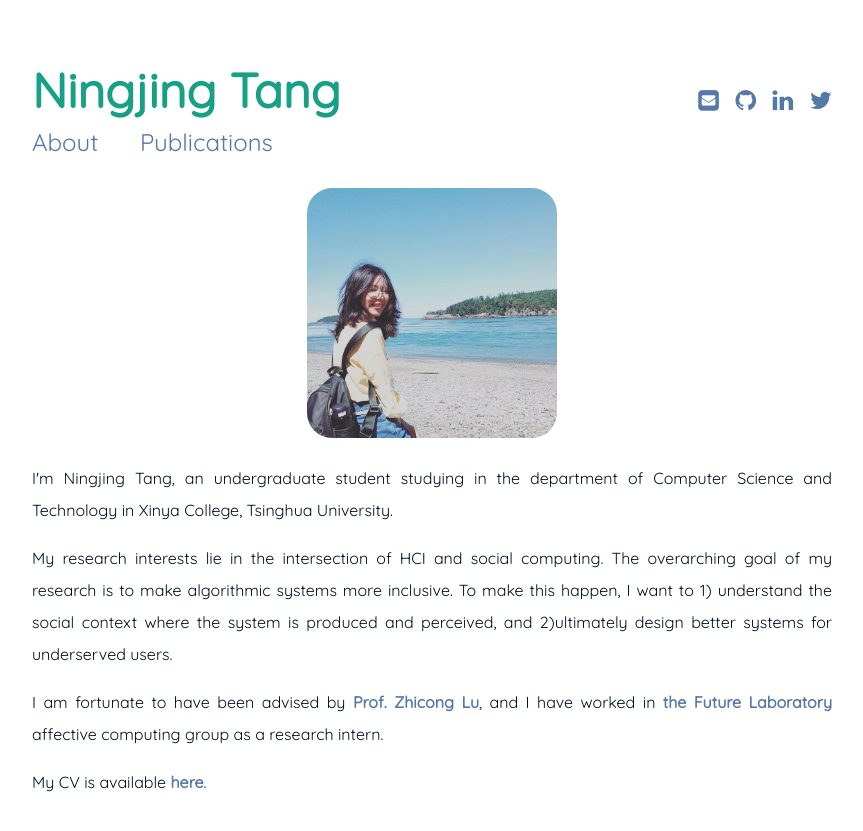
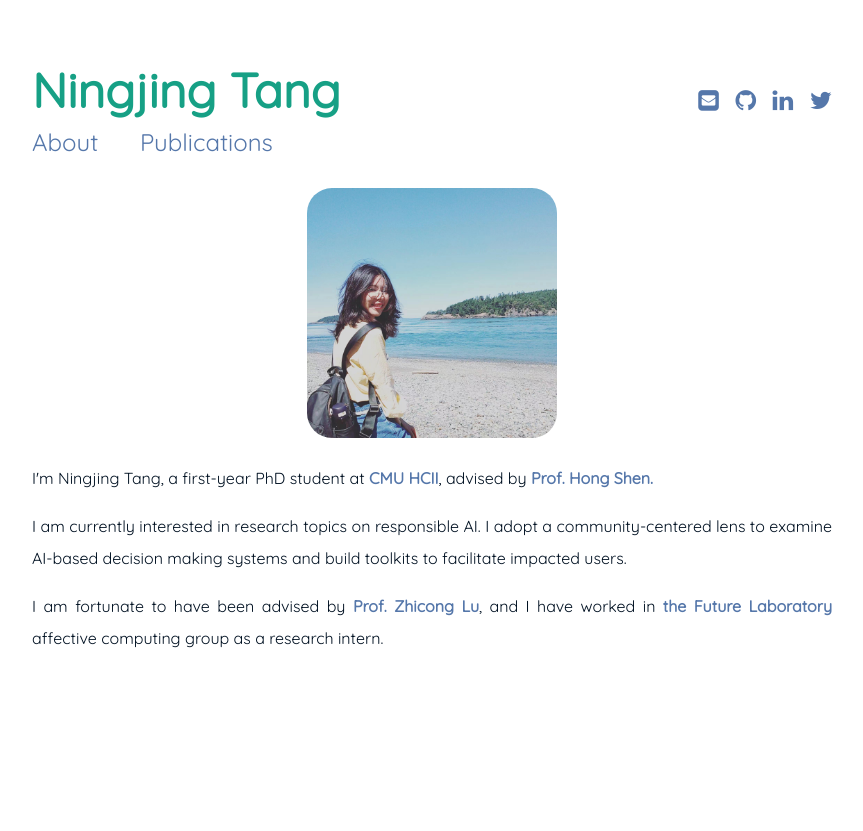
Before and after one commit to EvaaaaTang/evatang.github.io, a Jekyll site: the page built from index.md, in a window 1280 px wide. Shown: the top 831 px of the page, without its empty margins (208-1071 px from the left). Built offline with Jekyll 4.4.1, drawn with Linux system fonts in a browser that asks for light colours.

Commit message:
changed personal introduction

```diff
--- a/index.md
+++ b/index.md
@@ -8,8 +8,7 @@ sitemap:
 <img src="{{ '/assets/img/profile.jpg' | prepend: site.baseurl }}" id="about-img">
 
 <div id="describe-text">
-	<p style="text-align:justify">I'm Ningjing Tang, an undergraduate student studying in the department of Computer Science and Technology in Xinya College, Tsinghua University.</p>
-	<p style="text-align:justify">My research interests lie in the intersection of HCI and social computing. The overarching goal of my research is to make algorithmic systems more inclusive. To make this happen, I want to 1) understand the social context where the system is produced and perceived, and 2)ultimately design better systems for underserved users. </p>
+	<p style="text-align:justify">I'm Ningjing Tang, a first-year PhD student at <strong> <a href="https://www.hcii.cmu.edu/">CMU HCII</a></strong>, advised by <strong> <a href="https://www.andrew.cmu.edu/user/hongs/">Prof. Hong Shen. </a></strong></p>
+	<p style="text-align:justify">I am currently interested in research topics on responsible AI. I adopt a community-centered lens to examine AI-based decision making systems and build toolkits to facilitate impacted users. </p>
 	<p style="text-align:justify">I am fortunate to have been advised by <strong> <a href="https://www.cs.cityu.edu.hk/~zhiconlu/">Prof. Zhicong Lu</a></strong>, and I have worked in <strong> <a href="https://thfl.tsinghua.edu.cn/en/yjdw/yjs/index.htm">the Future Laboratory </a> </strong> affective computing group as a research intern.</p>
-	<p style="text-align:justify">My CV is available <a href="./assets/Resume.pdf">here</a>.</p>
 </div>
```
